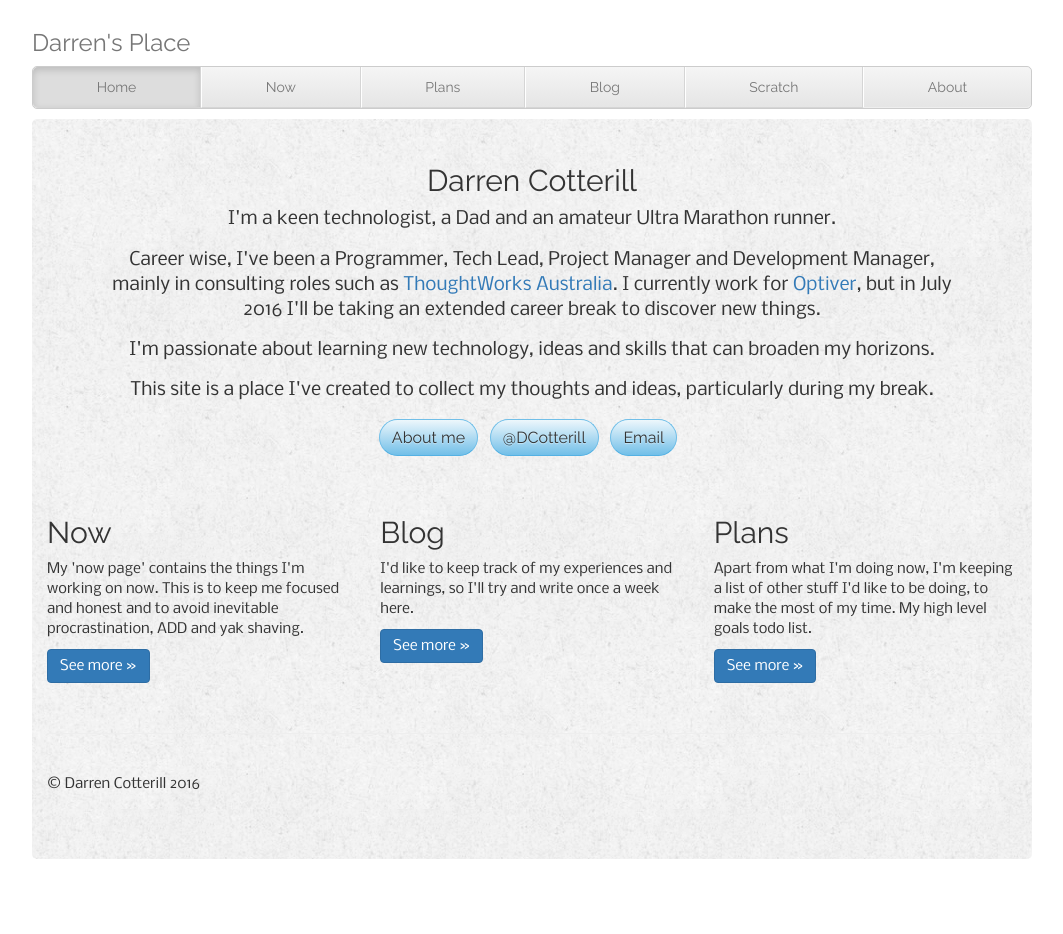
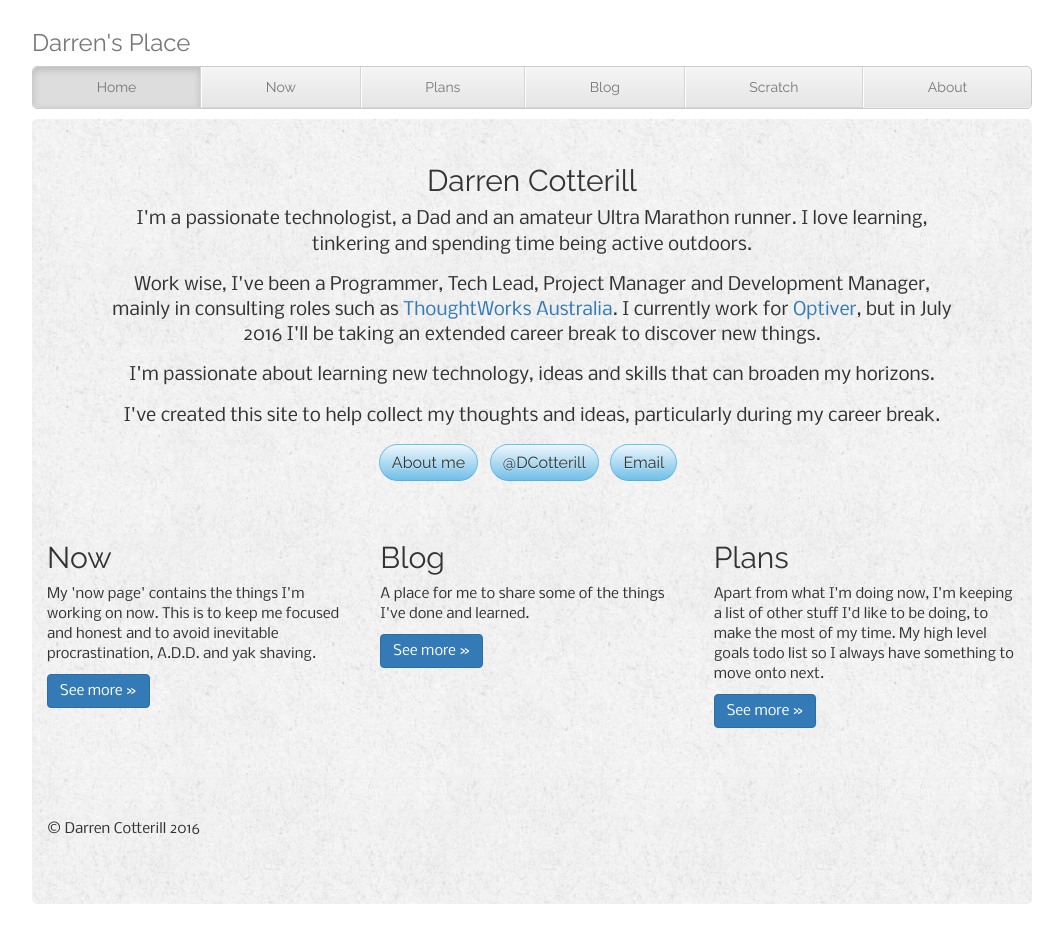
Before and after one commit to DCotterill/DCotterill.github.io, a Jekyll site: the page built from index.html, in a window 1280 px wide. Shown: the whole page, without its empty margins (108-1171 px from the left). Built offline with Jekyll 4.4.1, drawn with Linux system fonts in a browser that asks for light colours; nearby versions of some CDN libraries; some web fonts are replaced; before the commit the page ends 900 px from its top, so only the background shows below that.

Commit message:
Updated index.html

```diff
--- a/index.html
+++ b/index.html
@@ -7,12 +7,12 @@ published: true
 <!-- Jumbotron -->
 <div class="jumbotron">
     <h2>Darren Cotterill</h2>
-    <p class="lead"> I'm a keen technologist, a Dad and an amateur Ultra Marathon runner.</p>
+    <p class="lead"> I'm a passionate technologist, a Dad and an amateur Ultra Marathon runner. I love learning, tinkering and spending time being active outdoors.</p>
 
-    <p class="lead"> Career wise, I've been a Programmer, Tech Lead, Project Manager and Development Manager, mainly in consulting roles such as <a href="http://www.thoughtworks.com">ThoughtWorks Australia</a>.
+    <p class="lead"> Work wise, I've been a Programmer, Tech Lead, Project Manager and Development Manager, mainly in consulting roles such as <a href="http://www.thoughtworks.com">ThoughtWorks Australia</a>.
   I currently work for <a href="http://www.optiver.com.au">Optiver</a>, but in July 2016 I'll be taking an extended career break to discover new things. </p>
     <p class="lead"> I'm passionate about learning new technology, ideas and skills that can broaden my horizons. </p>
-    <p class="lead"> This site is a place I've created to collect my thoughts and ideas, particularly during my break.</p>
+    <p class="lead"> I've created this site to help collect my thoughts and ideas, particularly during my career break.</p>
     <a class="btn btn-lg btn-success" href="/about">About me</a>&nbsp;&nbsp;
     <a class="btn btn-lg btn-success" href="http://www.twitter.com/dcotterill" role="button">@DCotterill</a>&nbsp;&nbsp;
     <a class="btn btn-lg btn-success" href="mailto:darren.cotterill@gmail.com" role="button">Email</a>&nbsp;&nbsp;
@@ -22,17 +22,17 @@ published: true
 <div class="row">
     <div class="col-lg-4">
         <h2>Now</h2>
-        <p>My 'now page' contains the things I'm working on now. This is to keep me focused and honest and to avoid inevitable procrastination, ADD and yak shaving.</p>
+        <p>My 'now page' contains the things I'm working on now. This is to keep me focused and honest and to avoid inevitable procrastination, A.D.D. and yak shaving.</p>
         <p><a class="btn btn-primary" href="/now" role="button">See more &raquo;</a></p>
     </div>
     <div class="col-lg-4">
         <h2>Blog</h2>
-        <p>I'd like to keep track of my experiences and learnings, so I'll try and write once a week here.</p>
+        <p>A place for me to share some of the things I've done and learned.</p>
         <p><a class="btn btn-primary" href="/blog" role="button">See more &raquo;</a></p>
     </div>
     <div class="col-lg-4">
         <h2>Plans</h2>
-        <p>Apart from what I'm doing now, I'm keeping a list of other stuff I'd like to be doing, to make the most of my time. My high level goals todo list.</p>
+        <p>Apart from what I'm doing now, I'm keeping a list of other stuff I'd like to be doing, to make the most of my time. My high level goals todo list so I always have something to move onto next.</p>
         <p><a class="btn btn-primary" href="/plans" role="button">See more &raquo;</a></p>
     </div>
 </div>
```
